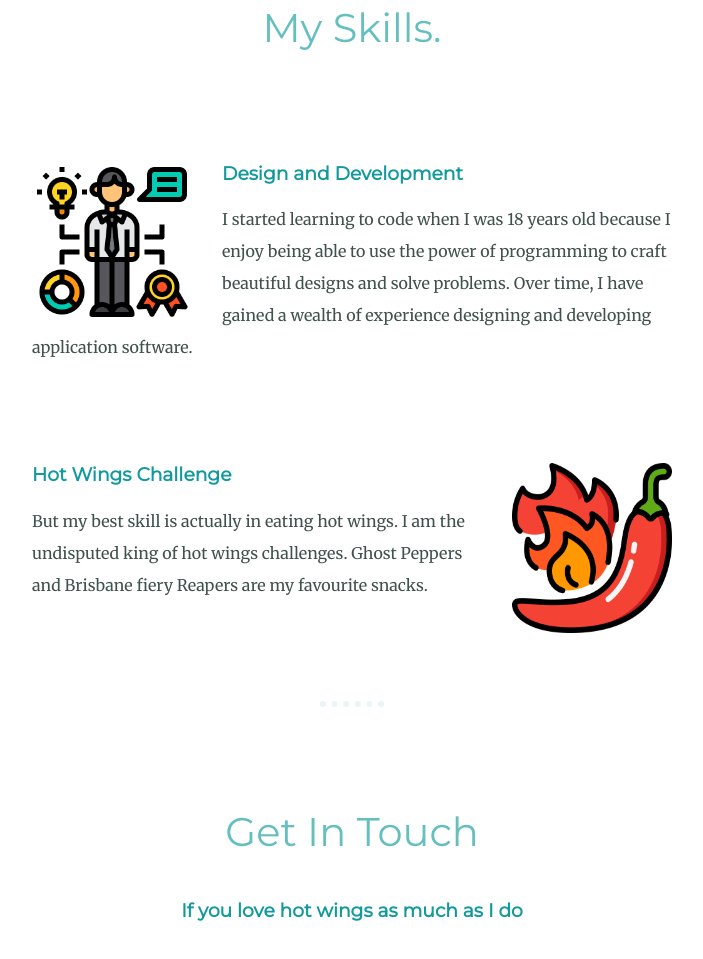
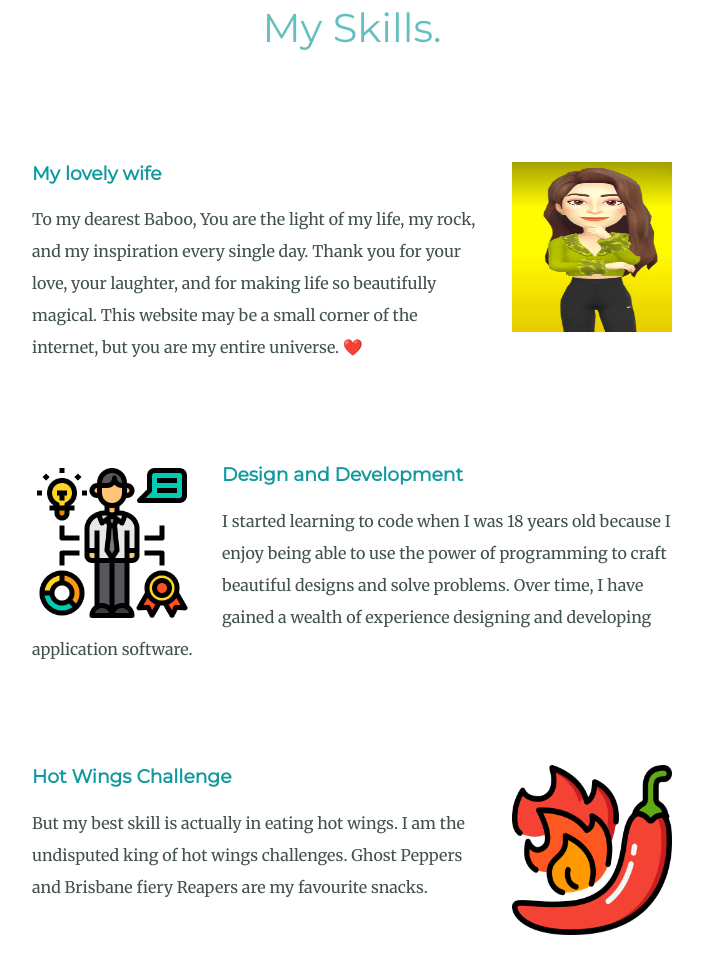
Before and after one commit to HarmanSi/Personal-Site, a plain HTML site: page index.html in a window 1280 px wide. Shown: the part 1571-2530 px from the top of the page, without its empty margins (288-991 px from the left). Drawn offline with Linux system fonts and the light colour scheme.

Commit message:
my new addition

```diff
--- a/index.html
+++ b/index.html
@@ -33,6 +33,14 @@
     <hr>
     <div class="skills">
       <h2>My Skills.</h2>
+      <div class="skill-row">
+        <img class="chilli" src="wifey.png" alt="chilli">
+        <h3>My lovely wife</h3>
+        <p>To my dearest Baboo,
+          You are the light of my life, my rock, and my inspiration every single day. Thank you for your love, your laughter,
+          and for making life so beautifully magical. This website may be a small corner of the internet, but you are my entire universe. ❤️
+        </p>
+      </div>
       <div class="skill-row">
         <img class="skill-image" src="skills.png" alt="skills">
         <h3>Design and Development</h3>
```
Also changed, not shown: wifey.png (added).
